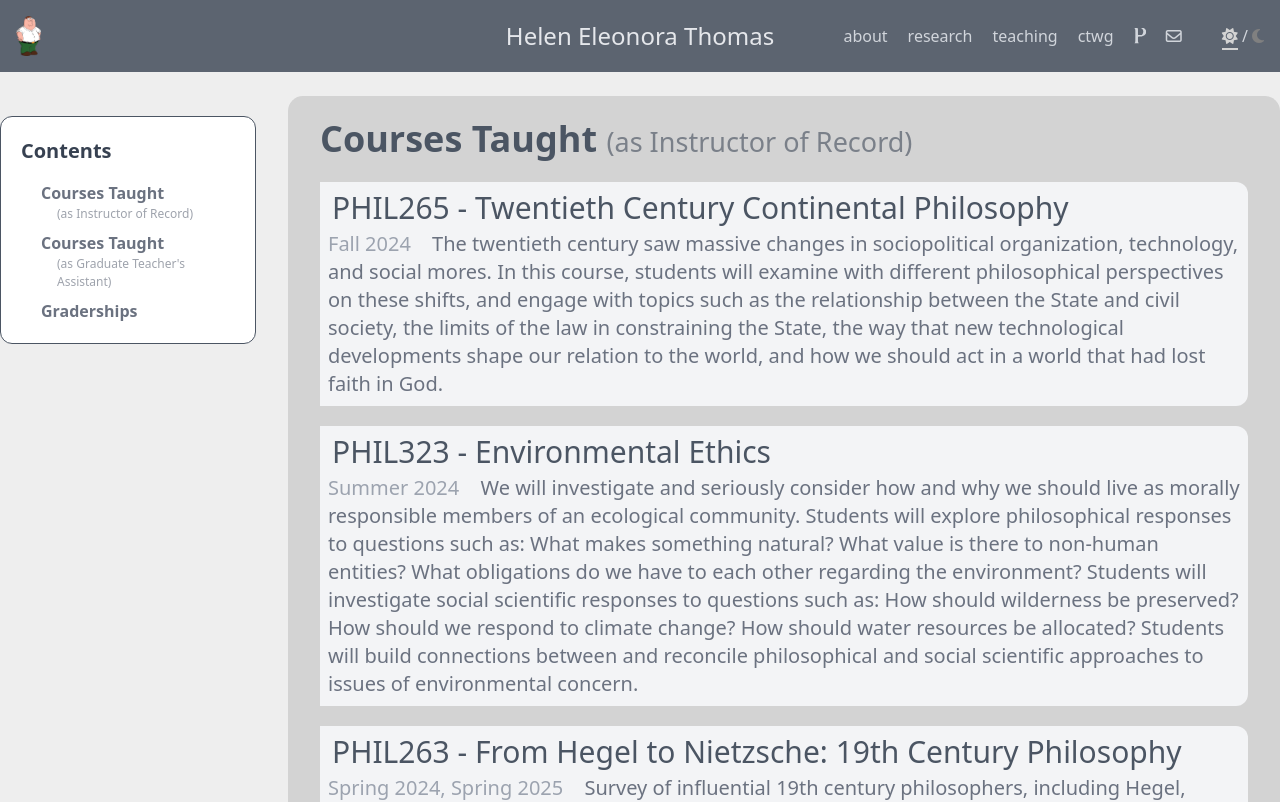
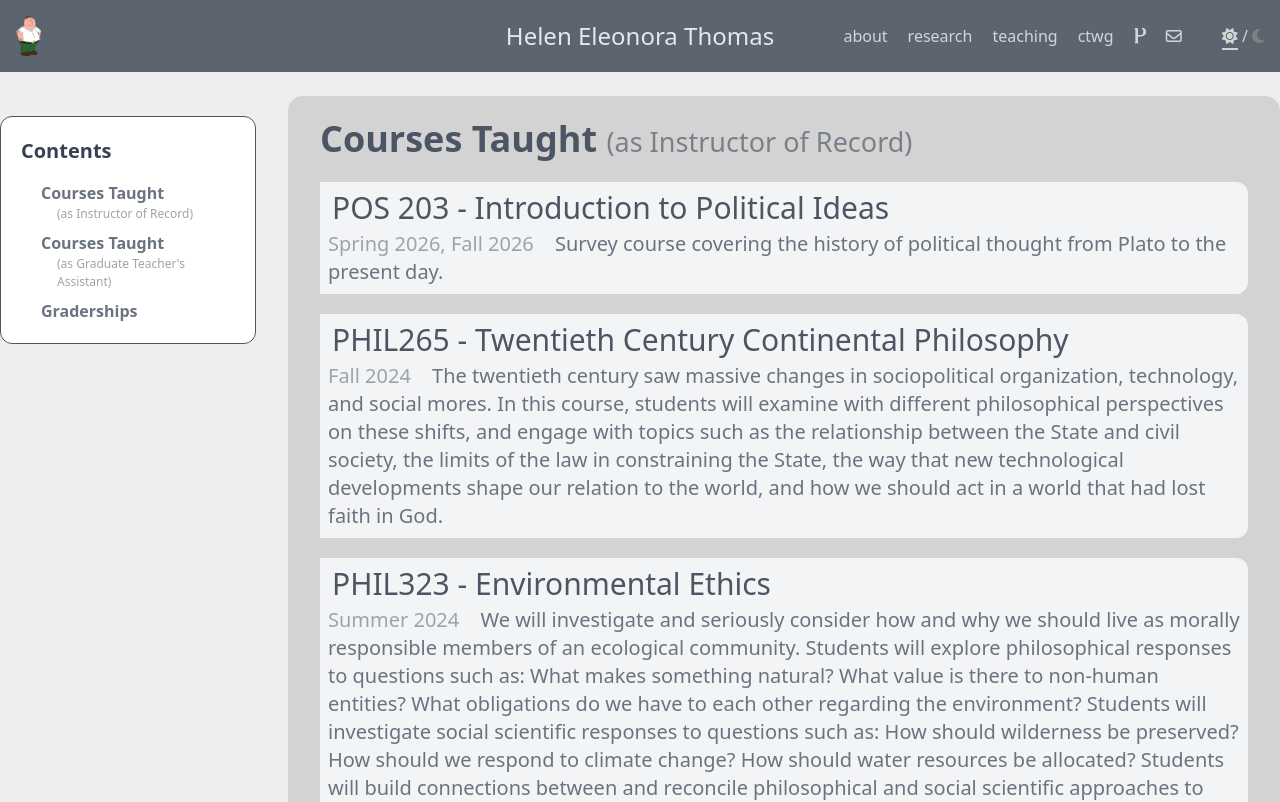
Before and after one commit to samueljthomasphilosophy/helen, a SvelteKit app: page /teaching in a window 1280 px wide. Shown: the top 802 px of the page. Built offline with nearby package versions, Linux system fonts and the light colour scheme.

Commit message:
Update +page.svelte

```diff
--- a/src/routes/teaching/+page.svelte
+++ b/src/routes/teaching/+page.svelte
@@ -17,6 +17,11 @@
         <div id="instructor" class="section">
             <h2> Courses Taught <span class="subtitle">(as Instructor of Record)</span> </h2>
             <Card
+                title="POS 203 - Introduction to Political Ideas"
+                date="Spring 2026, Fall 2026"
+                text="Survey course covering the history of political thought from Plato to the present day."
+            />
+            <Card
                 title="PHIL265 - Twentieth Century Continental Philosophy"
                 date="Fall 2024"
                 text="The twentieth century saw massive changes in sociopolitical organization, technology, and social mores. In this course, students will examine with different philosophical perspectives on these shifts, and engage with topics such as the relationship between the State and civil society, the limits of the law in constraining the State, the way that new technological developments shape our relation to the world, and how we should act in a world that had lost faith in God."
@@ -28,7 +33,7 @@
             />
             <Card
                 title="PHIL263 - From Hegel to Nietzsche: 19th Century Philosophy"
-                date="Spring 2024, Spring 2025"
+                date="Spring 2024, Spring 2025, Spring 2026"
                 text="Survey of influential 19th century philosophers, including Hegel, Marx, J. S. Mill, Kierkegaard, and Nietzsche. Their views on the individual and society, and human nature."
             />
             <Card
```
